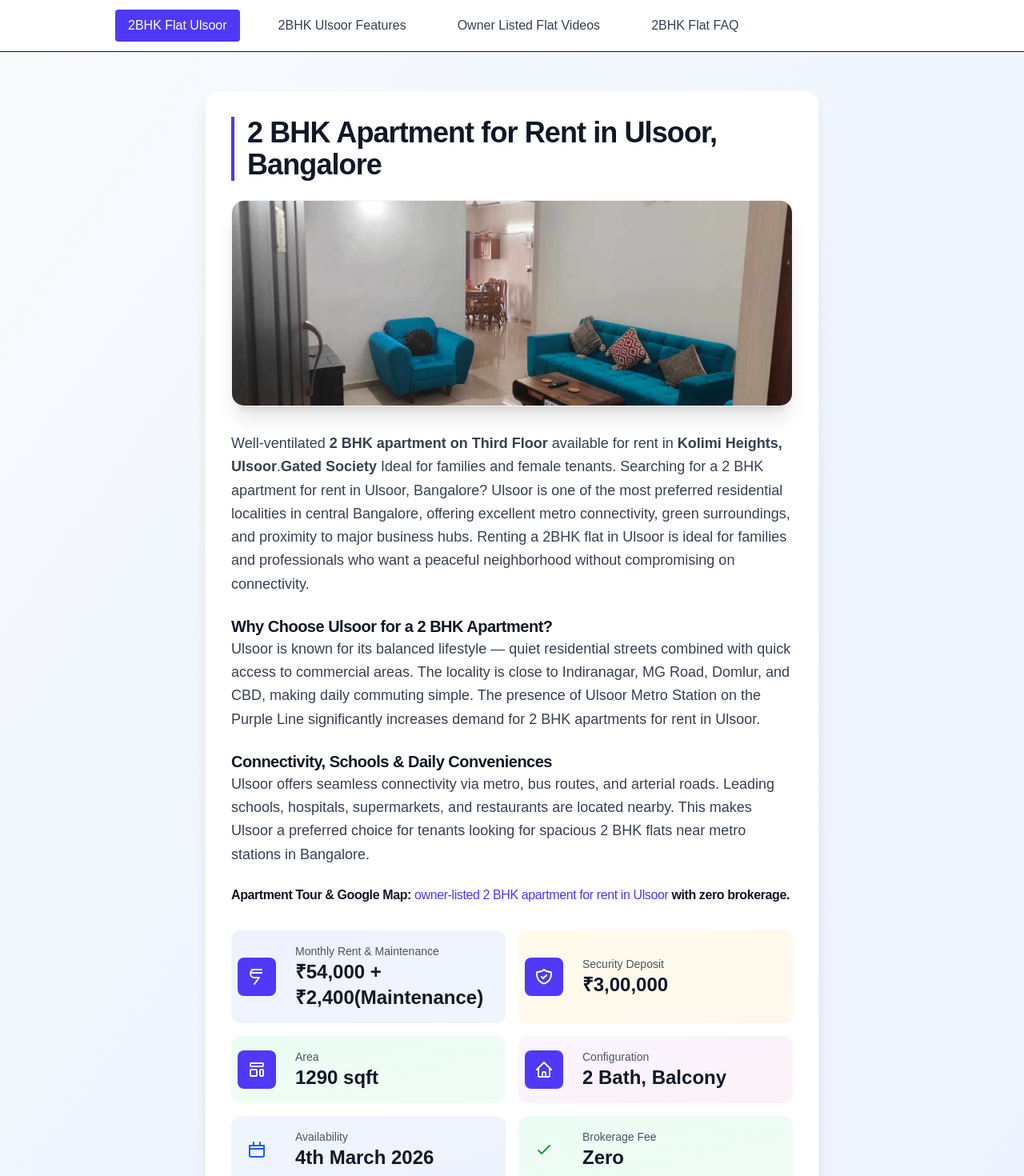
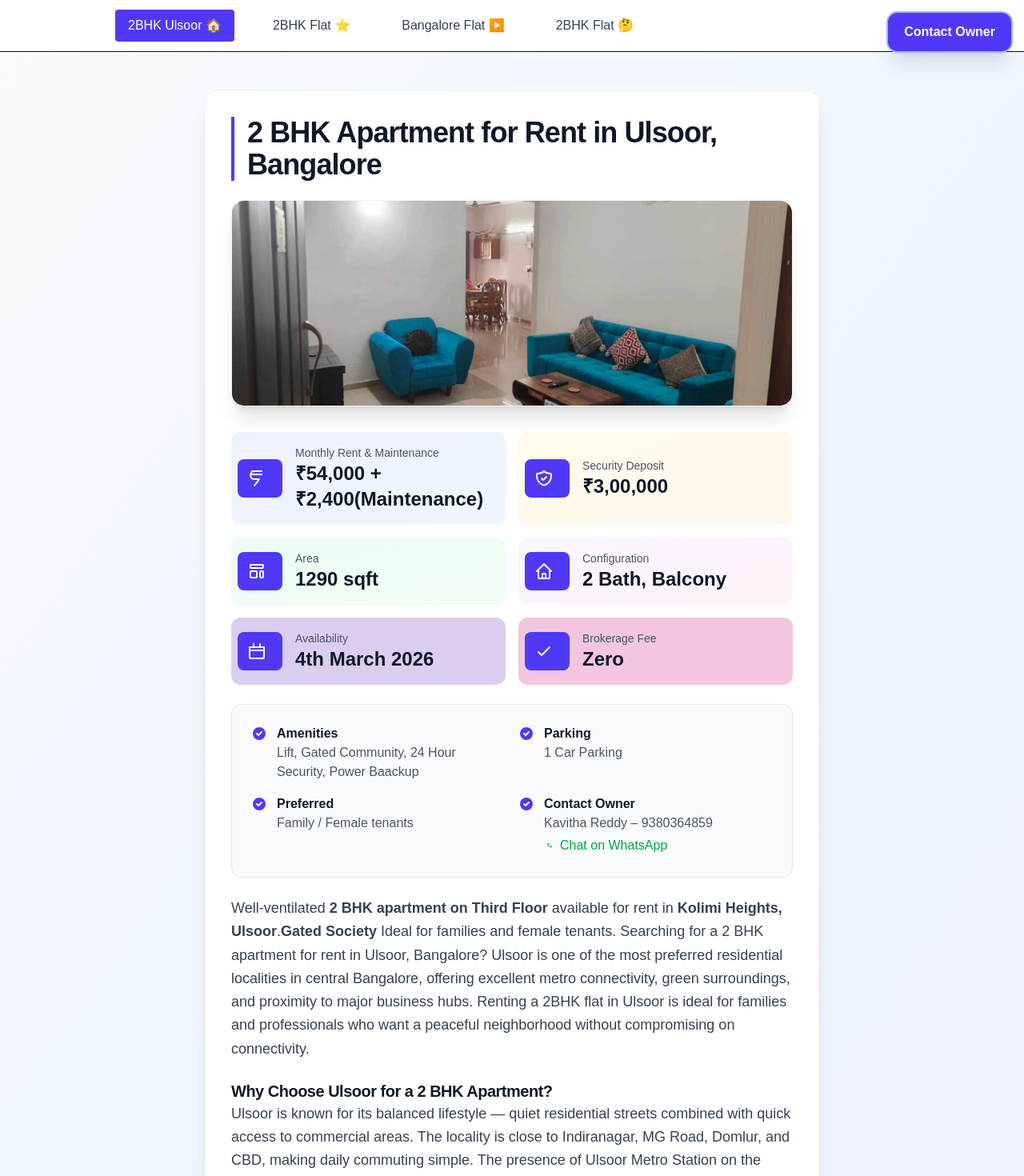
Before and after one commit to KarunNagaraj/kolimi, a Next.js app: page / in a window 1280 px wide. Shown: the top 1470 px of the page at 80% size. Built offline with nearby package versions, Linux system fonts and the light colour scheme.

Commit message:
styles and pastels

```diff
--- a/app/2bhk-flat-ulsoor-faq/page.tsx
+++ b/app/2bhk-flat-ulsoor-faq/page.tsx
@@ -1,11 +1,13 @@
 "use client";
 
+import { card } from "../styles/mainStyles";
+
 const textStyles = {
-  pageTitle: "text-3xl font-bold text-gray-900 mb-8",
+  pageTitle: "text-3xl font-bold text-gray-900 mb-4",
   question: "font-semibold text-gray-800",
   answer: "text-gray-700 mt-2",
-  container: "max-w-3xl mx-auto py-12 px-4 sm:px-6 lg:px-8  ",
-  faqCard: "bg-gray-50 p-6 rounded-xl shadow-sm border border-gray-200",
+  container: "max-w-3xl mx-auto  px-1 sm:px-6 lg:px-8  ",
+  faqCard: "bg-gray-80 p-4 rounded-xl shadow-sm border border-gray-200",
 };
 
 const faqData = [
@@ -61,14 +63,15 @@ const faqData = [
 
 export default function FAQPage() {
   return (
-    <main className="min-h-screen bg-gradient-to-br from-slate-60 via-blue-50 to-indigo-60 py-12 px-4 sm:px-6 lg:px-8">
+    <main className="min-h-screen bg-gradient-to-br from-slate-50 via-blue-50 to-indigo-50 py-6 px-4 sm:px-6 lg:px-8">
 
+      <div className={"bg-white rounded-2xl shadow-xl border border-gray-100 py-4 mb-1"}>
         <div className={textStyles.container}>
           <h1 className={textStyles.pageTitle}>
-          Frequently Asked Questions – 2BHK Flat in Ulsoor
+            FAQ – 2BHK Flat in Ulsoor
           </h1>
 
-        <div className="space-y-6">
+          <div className="space-y-4">
             {faqData.map((faq, index) => (
               <div key={index} className={textStyles.faqCard}>
                 <p className={textStyles.question}>Q. {faq.question}</p>
@@ -77,6 +80,7 @@ export default function FAQPage() {
             ))}
           </div>
         </div>
+      </div>
     </main>
   );
 }
--- a/app/components/HeaderMenu.tsx
+++ b/app/components/HeaderMenu.tsx
@@ -9,10 +9,10 @@ export default function HeaderMenu() {
   const normalizePath = (path: string) => path.replace(/\/$/, "");
 
   const menuItems = [
-    { label: "2BHK Flat Ulsoor", href: "/" },
-    { label: "2BHK Ulsoor Features ", href: "/2bhk-apartment-for-rent-ulsoor" },
-    { label: "Owner Listed Flat Videos", href: "/owner-2bhk-flat-for-rent-bangalore" },
-    { label: "2BHK Flat FAQ", href: "/2bhk-flat-ulsoor-faq" },
+    { label: "2BHK Ulsoor 🏠", href: "/" },
+    { label: "2BHK Flat ⭐ ", href: "/2bhk-apartment-for-rent-ulsoor" },
+    { label: "Bangalore Flat ▶️", href: "/owner-2bhk-flat-for-rent-bangalore" },
+    { label: "2BHK Flat 🤔", href: "/2bhk-flat-ulsoor-faq" },
   ];
 
   return (
--- a/app/page.tsx
+++ b/app/page.tsx
@@ -1,7 +1,10 @@
 // app/page.tsx
 import Image from "next/image";
 import { ReactNode } from "react";
-import PropertyFeatures from "./components/PropertyFeatures";
+import { cta, layout, card, typography, featureCard, grid, section, buttons, icons } from "./styles/mainStyles";
+
+// index.tsx or _app.tsx
+import './styles/friendly-pastel-gradients.css';
 
 export const metadata = {
   title: "2 BHK Apartment for Rent in Ulsoor, Bangalore | Owner | Near Metro",
@@ -27,40 +30,52 @@ function FeatureCard({
   textColor = "text-gray-800",
 }: FeatureCardProps) {
   return (
-    <div className={`flex items-center p-4 ${bg} rounded-xl`}>
-      <div className={`flex-shrink-0 w-12 h-12 flex items-center justify-center mr-4 ${textColor}`}>
+    <div className={`${featureCard.wrapper} ${bg}`}>
+      <div className={`${featureCard.iconWrapper} ${textColor}`}>
         {icon}
       </div>
       <div>
         {value ? (
           <>
-            <p className="text-sm font-medium text-gray-600">{label}</p>
-            <p className="text-2xl font-bold text-gray-900">{value}</p>
+            <p className={featureCard.label}>{label}</p>
+            <p className={featureCard.value}>{value}</p>
           </>
         ) : (
-          <span className="font-medium text-gray-800">{label}</span>
+          <span className={featureCard.textOnly}>{label}</span>
         )}
       </div>
     </div>
   );
 }
 
+
 export default function Home() {
   return (
-    <main className="min-h-screen bg-gradient-to-br from-slate-50 via-blue-50 to-indigo-50 py-12 px-4 sm:px-6 lg:px-8">
-      <div className="mx-auto max-w-3xl">
+    <main className={layout.page}>
+      <a
+        href="/contact"
+        aria-label="Contact the owner"
+        className={cta.contactOwner}
+      >
+        Contact Owner
+      </a>
+
+
+
+      <div className={layout.container}>
+
 
         {/* Header Card */}
-        <div className="bg-white rounded-2xl shadow-xl p-8 mb-8 border border-gray-100">
+        <div className={`${card.base} ${card.padded} mb-8`}>
           {/* Title */}
-          <div className="border-l-4 border-indigo-600 pl-4 mb-6">
-            <h1 className="text-4xl font-bold text-gray-900 tracking-tight">
+          <div className={section.borderedLeft}>
+            <h1 className={typography.h1}>
               2 BHK Apartment for Rent in Ulsoor, Bangalore
             </h1>
           </div>
 
           {/* Apartment Image */}
-          <div className="bg-white rounded-2xl shadow-xl overflow-hidden border border-gray-100 mb-8">
+          <div className={card.imageWrapper}>
             <Image
               src="/images/2BHK FLAT RENT ULSOOR.jpg"
               alt="2 BHK Apartment for Rent at Kolimi Heights, Ulsoor, Bangalore"
@@ -70,40 +85,15 @@ export default function Home() {
             />
           </div>
 
-          {/* Description */}
-          <p className="text-lg text-gray-700 leading-relaxed">
-            Well-ventilated <strong>2 BHK apartment on Third Floor</strong> available for rent in
-            <strong> Kolimi Heights, Ulsoor</strong>.<strong>Gated Society</strong> Ideal for families and female tenants.
-            Searching for a 2 BHK apartment for rent in Ulsoor, Bangalore? Ulsoor is one of the most preferred residential localities in central Bangalore, offering excellent metro connectivity, green surroundings, and proximity to major business hubs.
-            Renting a 2BHK flat in Ulsoor is ideal for families and professionals who want a peaceful neighborhood without compromising on connectivity.
-          </p>
-          <br></br>
-          <h2 className="text-xl font-bold text-gray-900 tracking-tight">Why Choose Ulsoor for a 2 BHK Apartment?</h2>
-          <p className="text-lg text-gray-700 leading-relaxed">
-            Ulsoor is known for its balanced lifestyle — quiet residential streets combined with quick access to commercial areas. The locality is close to Indiranagar, MG Road, Domlur, and CBD, making daily commuting simple.
-            The presence of Ulsoor Metro Station on the Purple Line significantly increases demand for 2 BHK apartments for rent in Ulsoor.
-          </p>
-          <br></br>
-          <h2 className="text-xl font-bold text-gray-900 tracking-tight">Connectivity, Schools & Daily Conveniences</h2>
-          <p className="text-lg text-gray-700 leading-relaxed">
-            Ulsoor offers seamless connectivity via metro, bus routes, and arterial roads. Leading schools, hospitals, supermarkets, and restaurants are located nearby.
-            This makes Ulsoor a preferred choice for tenants looking for spacious 2 BHK flats near metro stations in Bangalore.
-          </p>
-          <br></br>
-          <p className="text-l font-bold text-gray-900 tracking-tight">
-            Apartment Tour & Google Map: <a href="/owner-2bhk-flat-for-rent-bangalore" className="text-indigo-600 font-medium">
-              owner-listed 2 BHK apartment for rent in Ulsoor</a> with zero brokerage.
-          </p>
-
 
           {/* Details Grid */}
-          <div className="mt-8 grid grid-cols-1 md:grid-cols-2 gap-4">
+          <div className={grid.features}>
             <FeatureCard
               label="Monthly Rent & Maintenance"
               value="₹54,000 + ₹2,400(Maintenance)"
-              bg="bg-gradient-to-br from-indigo-50 to-blue-50"
+              bg="bg-gradient-indigo"
               icon={
-                <div className="flex-shrink-0 w-12 h-12 bg-indigo-600 rounded-lg flex items-center justify-center mr-4">
+                <div className={featureCard.iconWrapper}>
                   <svg className="w-6 h-6 text-white" fill="none" stroke="currentColor" viewBox="0 0 24 24">
                     <path strokeLinecap="round" strokeLinejoin="round" strokeWidth={2} d="M6 3h12M6 7h12M9 21l6-8H9a5 5 0 110-10" />
                   </svg>
@@ -115,7 +105,7 @@ export default function Home() {
               value="₹3,00,000"
               bg="bg-gradient-to-br from-amber-50 to-orange-50"
               icon={
-                <div className="flex-shrink-0 w-12 h-12 bg-indigo-600 rounded-lg flex items-center justify-center mr-4">
+                <div className={featureCard.iconWrapper}>
                   <svg className="w-6 h-6 text-white" fill="none" stroke="currentColor" viewBox="0 0 24 24">
                     <path strokeLinecap="round" strokeLinejoin="round" strokeWidth={2} d="M9 12l2 2 4-4m5.618-4.016A11.955 11.955 0 0112 2.944a11.955 11.955 0 01-8.618 3.04A12.02 12.02 0 003 9c0 5.591 3.824 10.29 9 11.622 5.176-1.332 9-6.03 9-11.622 0-1.042-.133-2.052-.382-3.016z" />
                   </svg>
@@ -127,7 +117,7 @@ export default function Home() {
               value="1290 sqft"
               bg="bg-gradient-to-br from-emerald-50 to-green-50"
               icon={
-                <div className="flex-shrink-0 w-12 h-12 bg-indigo-600 rounded-lg flex items-center justify-center mr-4">
+                <div className={featureCard.iconWrapper}>
                   <svg className="w-6 h-6 text-white" fill="none" stroke="currentColor" viewBox="0 0 24 24">
                     <path strokeLinecap="round" strokeLinejoin="round" strokeWidth={2} d="M4 5a1 1 0 011-1h14a1 1 0 011 1v2a1 1 0 01-1 1H5a1 1 0 01-1-1V5zM4 13a1 1 0 011-1h6a1 1 0 011 1v6a1 1 0 01-1 1H5a1 1 0 01-1-1v-6zM16 13a1 1 0 011-1h2a1 1 0 011 1v6a1 1 0 01-1 1h-2a1 1 0 01-1-1v-6z" />
                   </svg>
@@ -139,7 +129,7 @@ export default function Home() {
               value="2 Bath, Balcony"
               bg="bg-gradient-to-br from-purple-50 to-pink-50"
               icon={
-                <div className="flex-shrink-0 w-12 h-12 bg-indigo-600 rounded-lg flex items-center justify-center mr-4">
+                <div className={featureCard.iconWrapper}>
                   <svg className="w-6 h-6 text-white" fill="none" stroke="currentColor" viewBox="0 0 24 24">
                     <path strokeLinecap="round" strokeLinejoin="round" strokeWidth={2} d="M3 12l2-2m0 0l7-7 7 7M5 10v10a1 1 0 001 1h3m10-11l2 2m-2-2v10a1 1 0 01-1 1h-3m-6 0a1 1 0 001-1v-4a1 1 0 011-1h2a1 1 0 011 1v4a1 1 0 001 1m-6 0h6" />
                   </svg>
@@ -149,11 +139,11 @@ export default function Home() {
             <FeatureCard
               label="Availability"
               value="4th March 2026"
-              bg="bg-gradient-to-br from-blue-50 to-indigo-50"
+              bg="bg-pastel-lavender"
               icon={
-                <div className="flex-shrink-0 w-12 h-12 rounded-lg flex items-center justify-center mr-4 bg-gradient-to-br from-blue-50 to-indigo-50">
+                <div className={featureCard.iconWrapper}>
                   <svg
-                    className="w-6 h-6 text-blue-600"
+                    className="w-6 h-6 text-white"
                     fill="none"
                     stroke="currentColor"
                     viewBox="0 0 24 24"
@@ -171,11 +161,11 @@ export default function Home() {
             <FeatureCard
               label="Brokerage Fee"
               value="Zero"
-              bg="bg-gradient-to-br from-emerald-50 to-green-50"
+              bg="bg-pastel-pink"
               icon={
-                <div className="flex-shrink-0 w-12 h-12 rounded-lg flex items-center justify-center mr-4 bg-gradient-to-br from-emerald-50 to-green-50">
+                <div className={featureCard.iconWrapper}>
                   <svg
-                    className="w-6 h-6 text-green-600"
+                    className="w-6 h-6 text-white"
                     fill="none"
                     stroke="currentColor"
                     viewBox="0 0 24 24"
@@ -195,8 +185,8 @@ export default function Home() {
           </div>
 
           {/* Additional Details */}
-          <div className="mt-6 p-6 bg-gray-50 rounded-xl border border-gray-200">
-            <div className="grid grid-cols-1 sm:grid-cols-2 gap-4">
+          <div className={section.mutedBox}>
+            <div className={grid.details}>
               {/* Amenity example */}
               <DetailItem label="Amenities" value="Lift, Gated Community, 24 Hour Security, Power Baackup" />
               <DetailItem label="Parking" value="1 Car Parking" />
@@ -205,7 +195,31 @@ export default function Home() {
             </div>
           </div>
           {/* Property Features */}
-
+          <br></br>
+          {/* Description */}
+          <p className={typography.body}>
+            Well-ventilated <strong>2 BHK apartment on Third Floor</strong> available for rent in
+            <strong> Kolimi Heights, Ulsoor</strong>.<strong>Gated Society</strong> Ideal for families and female tenants.
+            Searching for a 2 BHK apartment for rent in Ulsoor, Bangalore? Ulsoor is one of the most preferred residential localities in central Bangalore, offering excellent metro connectivity, green surroundings, and proximity to major business hubs.
+            Renting a 2BHK flat in Ulsoor is ideal for families and professionals who want a peaceful neighborhood without compromising on connectivity.
+          </p>
+          <br></br>
+          <h2 className={typography.h2}>Why Choose Ulsoor for a 2 BHK Apartment?</h2>
+          <p className={typography.body}>
+            Ulsoor is known for its balanced lifestyle — quiet residential streets combined with quick access to commercial areas. The locality is close to Indiranagar, MG Road, Domlur, and CBD, making daily commuting simple.
+            The presence of Ulsoor Metro Station on the Purple Line significantly increases demand for 2 BHK apartments for rent in Ulsoor.
+          </p>
+          <br></br>
+          <h2 className={typography.h2}>Connectivity, Schools & Daily Conveniences</h2>
+          <p className={typography.body}>
+            Ulsoor offers seamless connectivity via metro, bus routes, and arterial roads. Leading schools, hospitals, supermarkets, and restaurants are located nearby.
+            This makes Ulsoor a preferred choice for tenants looking for spacious 2 BHK flats near metro stations in Bangalore.
+          </p>
+          <br></br>
+          <p className={typography.body}>
+            Apartment Tour & Google Map: <a href="/owner-2bhk-flat-for-rent-bangalore" className="text-indigo-600 font-medium">
+              owner-listed 2 BHK apartment for rent in Ulsoor</a> with zero brokerage.
+          </p>
         </div>
 
 
@@ -214,7 +228,7 @@ export default function Home() {
         <div className="mt-6">
           <a
             href="/contact"
-            className="inline-block bg-indigo-600 text-white px-6 py-3 rounded-lg hover:bg-indigo-700 transition"
+            className={buttons.primary}
           >
             Contact Owner
           </a>
@@ -233,18 +247,19 @@ export default function Home() {
 }
 
 // Reusable components
-
 const DetailItem = ({ label, value }: { label: string; value: string }) => (
   <div className="flex items-start">
-    <svg className="w-5 h-5 text-indigo-600 mr-3 mt-0.5 flex-shrink-0" fill="currentColor" viewBox="0 0 20 20">
+    <svg className={icons.detail} fill="currentColor" viewBox="0 0 20 20">
       <path fillRule="evenodd" d="M10 18a8 8 0 100-16 8 8 0 000 16zm3.707-9.293a1 1 0 00-1.414-1.414L9 10.586 7.707 9.293a1 1 0 00-1.414 1.414l2 2a1 1 0 001.414 0l4-4z" clipRule="evenodd" />
+
     </svg>
     <div>
-      <p className="font-semibold text-gray-900">{label}</p>
-      <p className="text-gray-600">{value}</p>
+      <p className={typography.label}>{label}</p>
+      <p className={typography.value}>{value}</p>
     </div>
   </div>
 );
+
 
 const OwnerDetails = () => (
   <div className="flex items-start">
--- /dev/null
+++ b/app/styles/friendly-pastel-gradients.css
@@ -0,0 +1,83 @@
+/* =========================================
+   FRIENDLY-NAME PASTEL GRADIENTS
+   Soft pastel, light & airy
+   ========================================= */
+
+/* Indigo Breeze (soft blue-indigo) */
+.bg-gradient-indigo {
+  background: linear-gradient(
+    to bottom right,
+    #eef2ff, /* indigo-50 */
+    #eff6ff  /* blue-50 */
+  );
+}
+
+/* Mint Fresh (soft green-teal) */
+.bg-gradient-mint {
+  background: linear-gradient(
+    to bottom right,
+    #ecfdf5, /* emerald-50 */
+    #f0fdfa  /* teal-50 */
+  );
+}
+
+/* Lavender Dream (soft violet-purple) */
+.bg-gradient-lavender {
+  background: linear-gradient(
+    to bottom right,
+    #f5f3ff, /* violet-50 */
+    #faf5ff  /* purple-50 */
+  );
+}
+
+/* Pink Blush (soft pink-rose) */
+.bg-gradient-pink {
+  background: linear-gradient(
+    to bottom right,
+    #fdf2f8, /* pink-50 */
+    #fff1f2  /* rose-50 */
+  );
+}
+
+/* Sky Calm (soft cyan-sky) */
+.bg-gradient-sky {
+  background: linear-gradient(
+    to bottom right,
+    #ecfeff, /* cyan-50 */
+    #f0f9ff  /* sky-50 */
+  );
+}
+
+/* Sunset Glow (soft orange-amber) */
+.bg-gradient-sunset {
+  background: linear-gradient(
+    to bottom right,
+    #fff7ed, /* orange-50 */
+    #fffbeb  /* amber-50 */
+  );
+}
+
+/* Lemon Light (soft yellow-amber) */
+.bg-gradient-lemon {
+  background: linear-gradient(
+    to bottom right,
+    #fefce8, /* yellow-50 */
+    #fffbeb  /* amber-50 */
+  );
+}
+
+/* Neutral Soft (slate-gray neutral) */
+.bg-gradient-neutral {
+  background: linear-gradient(
+    to bottom right,
+    #f8fafc, /* slate-50 */
+    #f9fafb  /* gray-50 */
+  );
+}
+
+.bg-pastel-yellow  { background-color: #FAEDCB; }
+.bg-pastel-mint    { background-color: #C9E4DE; }
+.bg-pastel-blue    { background-color: #C6DEF1; }
+.bg-pastel-lavender{ background-color: #DBCDF0; }
+.bg-pastel-pink    { background-color: #F2C6DE; }
+.bg-pastel-peach   { background-color: #F7D9C4; }
--- /dev/null
+++ b/app/styles/mainStyles.ts
@@ -0,0 +1,64 @@
+// app/mainStyles.ts
+
+// app/mainStyles.ts
+
+export const cta = {
+  contactOwner: `
+    fixed top-4 right-4 z-50
+    bg-indigo-600 text-white
+    text-sm sm:text-base
+    px-4 sm:px-5 py-2.5 sm:py-3
+    rounded-xl font-semibold
+    shadow-xl ring-2 ring-indigo-300
+    hover:bg-indigo-700 hover:scale-105
+    transition-all
+  `,
+};
+
+export const layout = {
+  page: "min-h-screen bg-gradient-to-br from-slate-50 via-blue-50 to-indigo-50 py-12 px-4 sm:px-6 lg:px-8",
+  container: "mx-auto max-w-3xl",
+};
+
+export const card = {
+  base: "bg-white rounded-2xl shadow-xl border border-gray-100",
+  padded: "p-8",
+  imageWrapper: "bg-white rounded-2xl shadow-xl overflow-hidden border border-gray-100 mb-8",
+};
+
+export const typography = {
+  h1: "text-4xl font-bold text-gray-900 tracking-tight",
+  h2: "text-xl font-bold text-gray-900 tracking-tight",
+  body: "text-lg text-gray-700 leading-relaxed",
+  label: "font-semibold text-gray-900",
+  value: "text-gray-600",
+  link: "text-indigo-600 font-medium hover:underline",
+};
+
+export const featureCard = {
+  wrapper: "flex items-center p-4 rounded-xl",
+  iconWrapper: "flex-shrink-0 w-12 h-12  bg-indigo-600 rounded-lg flex items-center justify-center mr-4",
+  label: "text-sm font-medium text-gray-600",
+  value: "text-2xl font-bold text-gray-900",
+  textOnly: "font-medium text-gray-800",
+};
+
+export const grid = {
+  features: "mt-8 grid grid-cols-1 md:grid-cols-2 gap-4",
+  details: "grid grid-cols-1 sm:grid-cols-2 gap-4",
+};
+
+export const section = {
+  borderedLeft: "border-l-4 border-indigo-600 pl-4 mb-6",
+  mutedBox: "mt-6 p-6 bg-gray-50 rounded-xl border border-gray-200",
+};
+
+export const buttons = {
+  primary:
+    "inline-block bg-indigo-600 text-white px-6 py-3 rounded-lg hover:bg-indigo-700 transition",
+};
+
+export const icons = {
+  detail:
+    "w-5 h-5 text-indigo-600 mr-3 mt-0.5 flex-shrink-0",
+};
```
Also changed, not shown: app/owner-2bhk-flat-for-rent-bangalore/page.tsx (+34 -32 lines), app/styles/pastelGradients.ts (added, +14 -0 lines), app/styles/tailwind-pastel-gradients.css (added, +95 -0 lines). Lines whose indentation alone changed are shown as unchanged.
